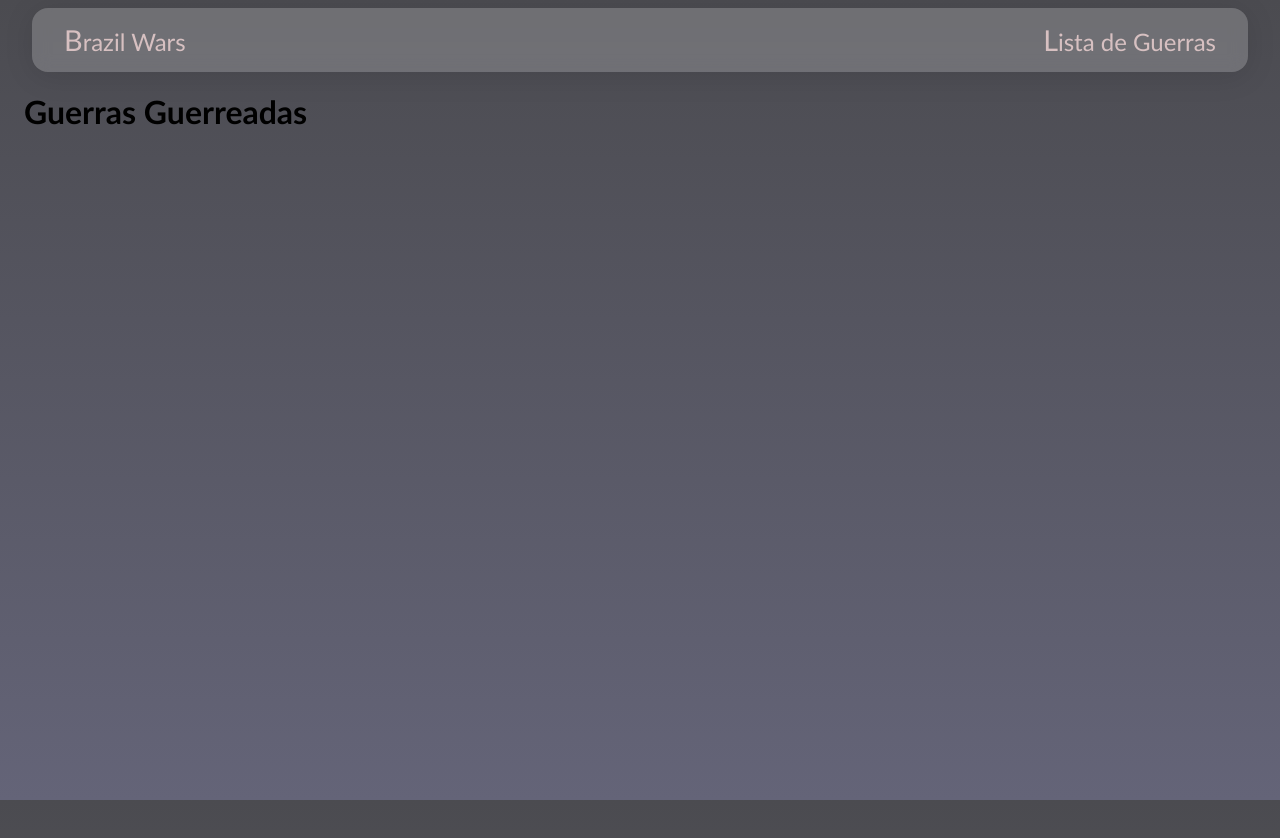
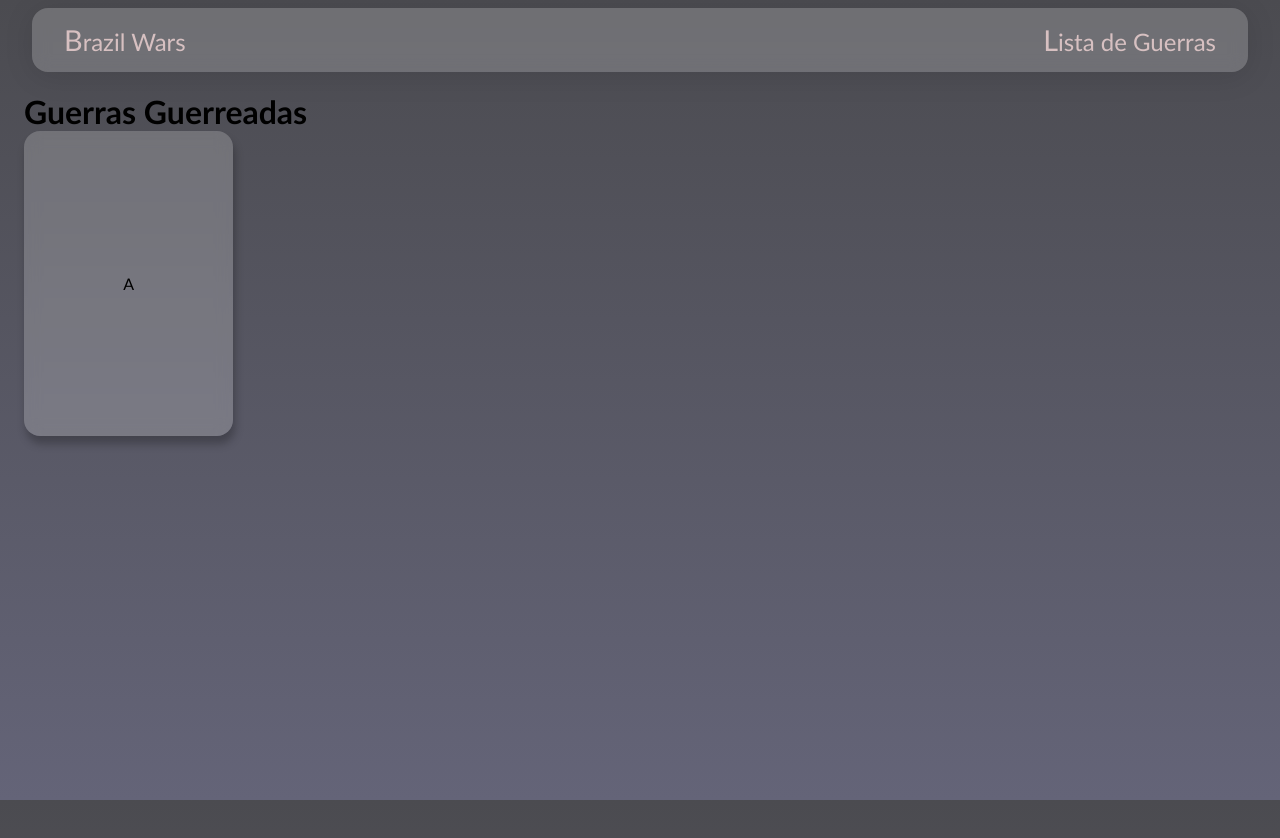
Before and after one commit to AlkKawaii/AulasTi, a React (Vite) app in the folder brazilWars/: page /wars in a window 1280 px wide. Shown: the top 838 px of the page. Built offline with nearby package versions, Linux system fonts and the light colour scheme.

Commit message:
estou severamente desmotivado

```diff
--- /dev/null
+++ b/brazilWars/src/components/FlipCard/FlipCard.module.css
@@ -0,0 +1,43 @@
+@import url(../../styles/variables.module.css);
+
+.flipCard {
+  width: 17%;
+  aspect-ratio: 11/16;
+  perspective: 9000px;
+  &:hover .flipCardInner {
+    transform: rotateY(180deg);
+  }
+}
+
+.flipCardInner {
+  position: relative;
+  width: 100%;
+  height: 100%;
+  text-align: center;
+  transform-style: preserve-3d;
+  transition: transform 1s cubic-bezier(0.68, -0.55, 0.27, 1.55);
+}
+
+.flipCardFront,
+.flipCardBack {
+  position: absolute;
+  display: flex;
+  flex-direction: column;
+  width: 100%;
+  height: 100%;
+  padding: 1em;
+  border-radius: 1em;
+  align-items: center;
+  justify-content: center;
+  text-align: justify;
+  backface-visibility: hidden;
+  background-color: var(--glass-color);
+  backdrop-filter: blur(8px);
+  -webkit-backdrop-filter: blur(8px);
+  box-shadow: 2px 8px 8px rgba(0, 0, 0, 0.25);
+  background-size: 200%;
+}
+
+.flipCardBack {
+  transform: rotateY(180deg);
+}
--- /dev/null
+++ b/brazilWars/src/components/FlipCard/index.jsx
@@ -0,0 +1,12 @@
+import styles from './FlipCard.module.css';
+
+export default function FlipCard({ info }) {
+  return (
+    <div className={styles.flipCard}>
+      <section className={styles.flipCardInner}>
+        <div className={styles.flipCardFront}>A</div>
+        <article className={styles.flipCardBack}>B</article>
+      </section>
+    </div>
+  );
+}
--- a/brazilWars/src/index.css
+++ b/brazilWars/src/index.css
@@ -4,6 +4,7 @@
   margin: 0;
   padding: 0;
   box-sizing: border-box;
+  user-select: none;
 }
 body {
   height: 100vh;
--- a/brazilWars/src/pages/WarsPage/index.jsx
+++ b/brazilWars/src/pages/WarsPage/index.jsx
@@ -1,9 +1,11 @@
+import FlipCard from '../../components/FlipCard';
 import styles from './WarsPage.module.css';
 
 export default function WarsPage({}) {
   return (
     <>
       <h1>Guerras Guerreadas</h1>
+      <FlipCard />
     </>
   );
 }
```
